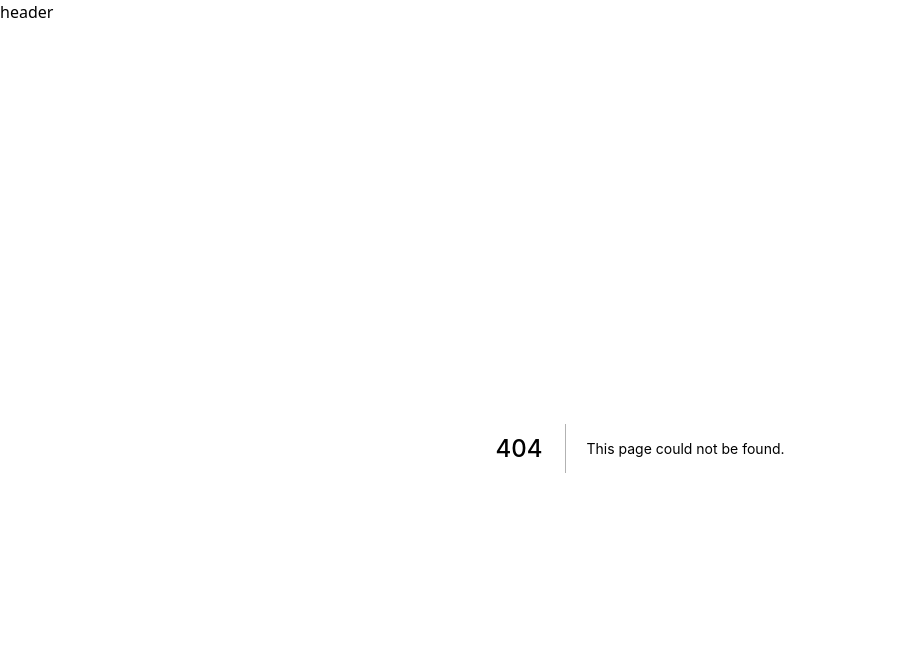
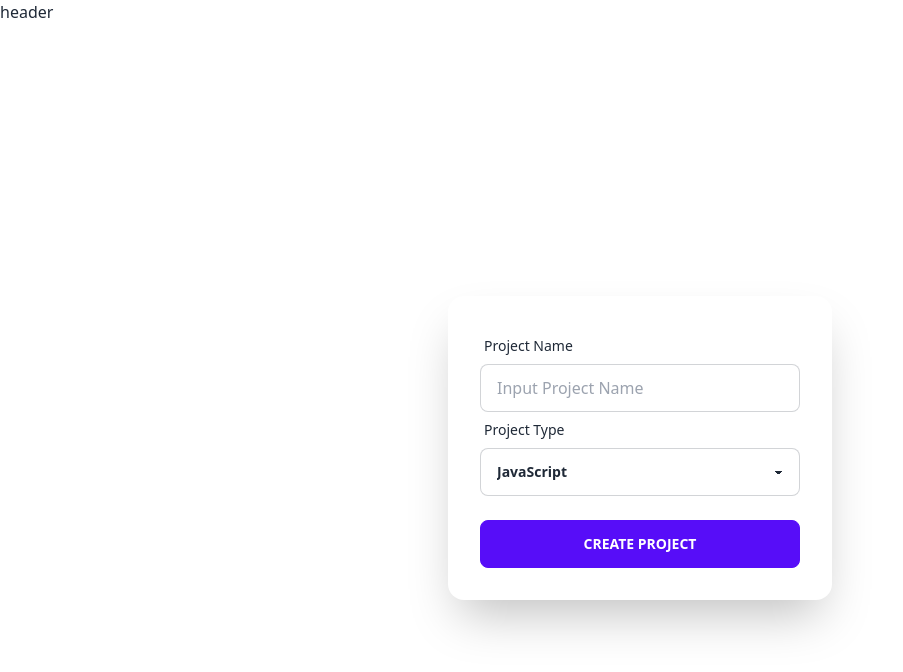
Before and after one commit to ohbug-org/ohbug-dashboard, a Next.js app in the folder packages/web/: page /create-project in a window 1280 px wide. Before the commit this address had no page. Shown: the top 672 px of the page, without its empty margins (0-903 px from the left). Built offline with nearby package versions, Linux system fonts and the light colour scheme.

Commit message:
feat(web): 完成 project 的创建

```diff
--- /dev/null
+++ b/packages/web/src/pages/api/projects/index.ts
@@ -0,0 +1,23 @@
+import * as crypto from 'crypto'
+import type { Project } from '@prisma/client'
+import type { NextApiRequest, NextApiResponse } from 'next'
+import { serviceCreateProject } from '~/services/projects'
+
+const secret = process.env.APIKEY_SECRET ?? 'ohbug-apikey-s3cret'
+
+export default async function handler(
+  req: NextApiRequest,
+  res: NextApiResponse<Project>,
+) {
+  const { method } = req
+
+  if (method === 'POST') {
+    const project = req.body
+    const apiKey = crypto
+      .createHmac('sha256', secret!)
+      .update(JSON.stringify(project) + new Date().getTime())
+      .digest('hex')
+    const result = await serviceCreateProject({ ...project, apiKey })
+    res.status(200).json(result)
+  }
+}
--- a/packages/web/src/pages/bootstrap.tsx
+++ b/packages/web/src/pages/bootstrap.tsx
@@ -1,4 +1,5 @@
 import type { Setting } from '@prisma/client'
+import { useSession } from 'next-auth/react'
 import { useRouter } from 'next/router'
 import type { ReactElement } from 'react'
 import { useCallback } from 'react'
@@ -6,6 +7,7 @@ import { useForm } from 'react-hook-form'
 
 const Bootstrap = () => {
   const router = useRouter()
+  const session = useSession()
   const { register, handleSubmit } = useForm<Setting>()
   const onSubmit = useCallback((data: Setting) => {
     fetch(
@@ -18,10 +20,12 @@ const Bootstrap = () => {
     )
       .then(res => res.json())
       .then((setting) => {
-        if (setting)
-          router.replace('/auth/signin')
+        if (setting && !session.data)
+          router.replace('/api/auth/signin')
+        else
+          router.replace('/')
       })
-  }, [])
+  }, [session])
 
   return (
     <div className="hero min-h-screen">
--- /dev/null
+++ b/packages/web/src/pages/create-project.tsx
@@ -0,0 +1,88 @@
+import type { Project } from '@prisma/client'
+import { useRouter } from 'next/router'
+import type { FC } from 'react'
+import { useCallback } from 'react'
+import { useForm } from 'react-hook-form'
+
+const projectTypes = [
+  {
+    label: 'JavaScript',
+    value: 'javascript',
+  },
+]
+
+const CreateProject: FC = () => {
+  const router = useRouter()
+  const { register, handleSubmit } = useForm<Project>()
+  const onSubmit = useCallback((data: Project) => {
+    fetch(
+      '/api/projects',
+      {
+        method: 'POST',
+        body: JSON.stringify(data),
+        headers: { 'Content-Type': 'application/json; charset=utf-8' },
+      },
+    )
+      .then(res => res.json())
+      .then((project) => {
+        if (project)
+          router.replace('/')
+      })
+  }, [])
+
+  return (
+    <div className="hero min-h-screen">
+      <div className="hero-content">
+        <div className="card flex-shrink-0 w-96 shadow-2xl bg-base-100">
+          <div className="card-body">
+            <form onSubmit={handleSubmit(onSubmit)}>
+              <div className="form-control">
+                <label className="label">
+                  <span className="label-text">Project Name</span>
+                </label>
+                <input
+                  className="input input-bordered"
+                  placeholder="Input Project Name"
+                  required
+                  type="text"
+                  {...register('name')}
+                />
+              </div>
+              <div className="form-control">
+                <label className="label">
+                  <span className="label-text">Project Type</span>
+                </label>
+                <select
+                  className="select select-bordered w-full max-w-xs"
+                  {...register('type')}
+                >
+                  {
+                    projectTypes.map(type => (
+                      <option
+                        key={type.value}
+                        value={type.value}
+                      >
+                        {type.label}
+                      </option>
+                    ))
+                  }
+                </select>
+              </div>
+
+              <div className="form-control mt-6">
+                <button
+                  className="btn btn-primary"
+                  type="submit"
+                >
+                  Create Project
+                </button>
+              </div>
+            </form>
+          </div>
+        </div>
+      </div>
+    </div>
+  )
+}
+
+export default CreateProject
--- a/packages/web/src/pages/index.tsx
+++ b/packages/web/src/pages/index.tsx
@@ -4,6 +4,7 @@ import Head from 'next/head'
 import Link from 'next/link'
 import Login from '~/components/loginButton'
 import { serviceGetSetting } from '~/services/bootstrap'
+import { serviceGetProjects } from '~/services/projects'
 
 interface Props {
   setting: Setting | null
@@ -15,6 +16,15 @@ export const getServerSideProps: GetServerSideProps<Props> = async() => {
     return {
       redirect: {
         destination: '/bootstrap',
+        permanent: false,
+      },
+    }
+  }
+  const projects = await serviceGetProjects()
+  if (!projects || !projects.length) {
+    return {
+      redirect: {
+        destination: '/create-project',
         permanent: false,
       },
     }
--- /dev/null
+++ b/packages/web/src/services/projects.ts
@@ -0,0 +1,10 @@
+import type { Project } from '@prisma/client'
+import { prisma } from '~/db'
+
+export function serviceGetProjects() {
+  return prisma.project.findMany()
+}
+
+export async function serviceCreateProject(data: Project) {
+  return prisma.project.create({ data })
+}
```
Also changed, not shown: 1 other file (tests, documents, lock files or other folders).
